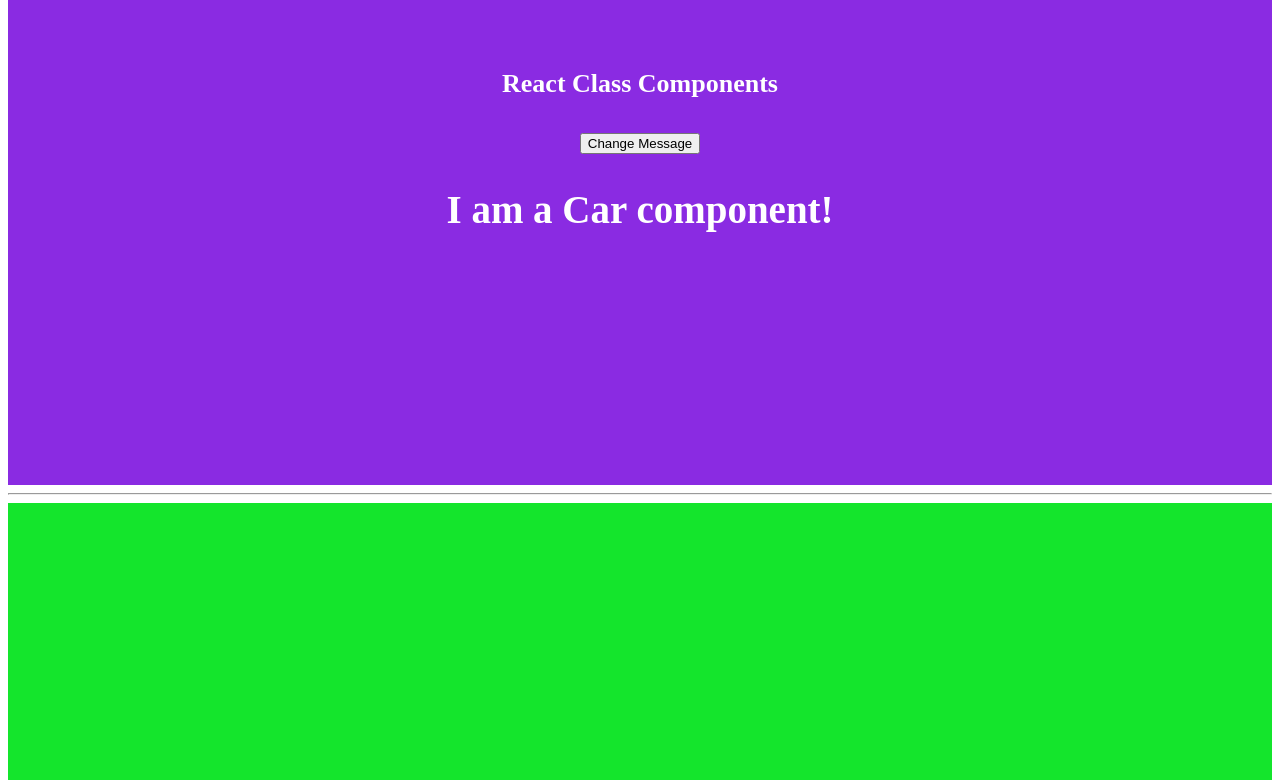
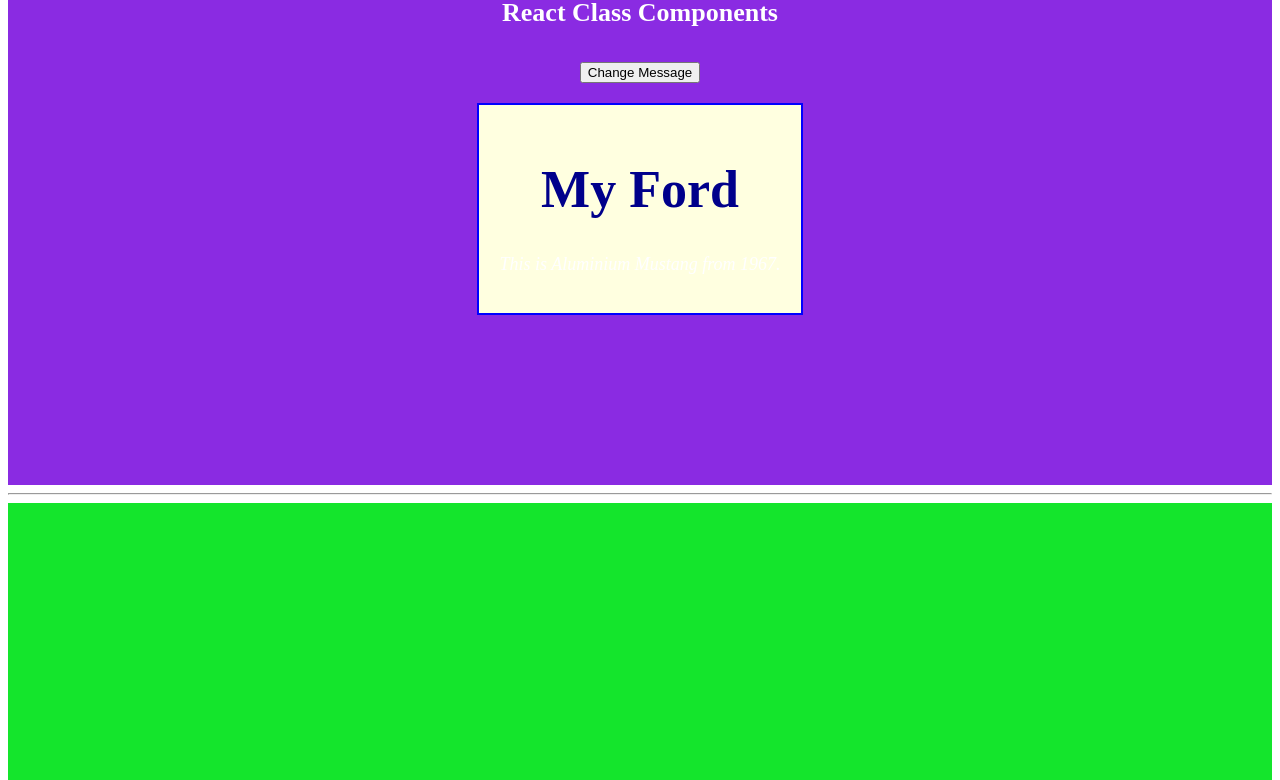
Before and after one commit to kaliappan-bot/react-app-learning, a React (Create React App) app: page / in a window 1280 px wide. Shown: the part 1200-1980 px from the top of the page. Built offline with nearby package versions, Linux system fonts and the light colour scheme.

Commit message:
24-June-2025

```diff
--- a/src/App.js
+++ b/src/App.js
@@ -3,9 +3,10 @@
 import Learning_17062025 from './components/Learning_17062025.js';
 import Learning_22062025 from './components/Learning_22062025.js';
 import Learning_23062025 from './components/Learning_23062025.js';
+import Car from './components/car.js';
 function App() {
   return (
-    <div>
+    <div className="App">
     <h2>Welcome to My React App</h2>
     <Learning_17062025/>
     <hr/>
@@ -13,6 +14,7 @@
     <hr/>
     <Learning_23062025/>
     <hr/>
+   <Car />
     </div>
   );
 }
--- /dev/null
+++ b/src/components/Car.css
@@ -0,0 +1,14 @@
+.car-container {
+    border: 2px solid blue;
+    padding: 20px;
+    margin: 20px;
+    text-align: center;
+    background-color: lightyellow;
+}
+.car-container h1  {
+    color: darkblue;
+}
+.car-container p {
+    font-size: 18px;
+    font-style: italic;
+}
--- a/src/components/car.js
+++ b/src/components/car.js
@@ -1,8 +1,24 @@
-import React from 'react';
+import React from "react";
+import './Car.css';
+class Car extends React.Component {
+    constructor(props) {
+        super(props);
+        this.state = {
+            brand: "Ford",
+            model: "Mustang",
+            color: "Aluminium",
+            year: "1967"
+        };
+    }
+    render() {
+        return (
+            <div
+            className="car-container">
+                <h1>My {this.state.brand}</h1>
+                <p>This is {this.state.color} {this.state.model} from {this.state.year}.</p>
 
-
-function Car() {
-  return <h2>I am a Car component!</h2>;
+            </div>
+        );
+    }
 }
-
 export default Car;
```
